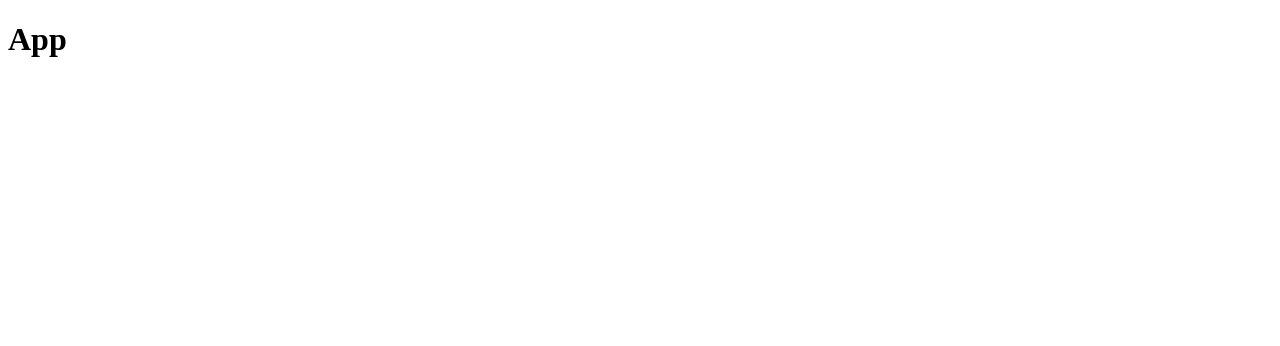
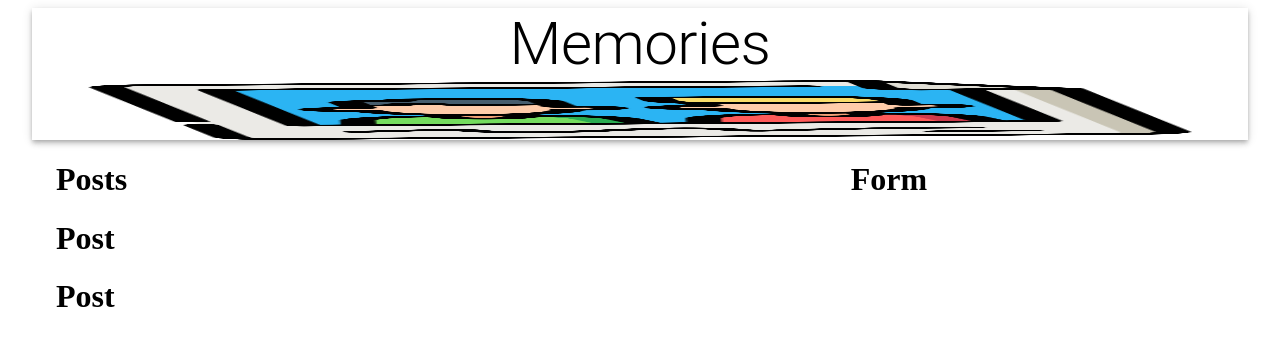
Before and after one commit to BrandonCzaja/YT_Projects_MERN_Memories_Frontend, a React (Create React App) app: page / in a window 1280 px wide. Shown: the top 346 px of the page. Built offline with nearby package versions, Linux system fonts and the light colour scheme.

Commit message:
Created initial form, posts, and post js files. Added them to App.js

```diff
--- a/src/App.js
+++ b/src/App.js
@@ -1,11 +1,32 @@
-import React from 'react'
+import React from "react";
+import { Container, AppBar, Typography, Grow, Grid } from "@material-ui/core";
+import memories from "./images/memories.png";
+import Posts from "./components/posts/posts";
+import Form from "./components/form/form";
 
 const App = () => {
-    return (
-        <div>
-            <h1>App</h1>
-        </div>
-    )
-}
+	return (
+		<Container maxwidth="lg">
+			<AppBar position="static" color="inherit">
+				<Typography variant="h2" align="center">
+					Memories
+				</Typography>
+				<img src={memories} alt="memories" height="60" />
+			</AppBar>
+			<Grow in>
+				<Container>
+					<Grid container justify="space-between" alignItems="stretch" spacing={3}>
+						<Grid item xs={12} sm={7}>
+							<Posts />
+						</Grid>
+						<Grid item xs={12} sm={4}>
+							<Form />
+						</Grid>
+					</Grid>
+				</Container>
+			</Grow>
+		</Container>
+	);
+};
 
-export default App
+export default App;
--- a/src/components/form/form.js
+++ b/src/components/form/form.js
@@ -0,0 +1,7 @@
+import React from "react";
+
+const Form = () => {
+	return <h1>Form</h1>;
+};
+
+export default Form;
--- a/src/components/posts/post/post.js
+++ b/src/components/posts/post/post.js
@@ -0,0 +1,7 @@
+import React from "react";
+
+const Post = () => {
+	return <h1>Post</h1>;
+};
+
+export default Post;
--- a/src/components/posts/posts.js
+++ b/src/components/posts/posts.js
@@ -0,0 +1,14 @@
+import React from "react";
+import Post from "./post/post";
+
+const Posts = () => {
+	return (
+		<>
+			<h1>Posts</h1>
+			<Post />
+			<Post />
+		</>
+	);
+};
+
+export default Posts;
```
Also changed, not shown: src/images/memories.png (added).
